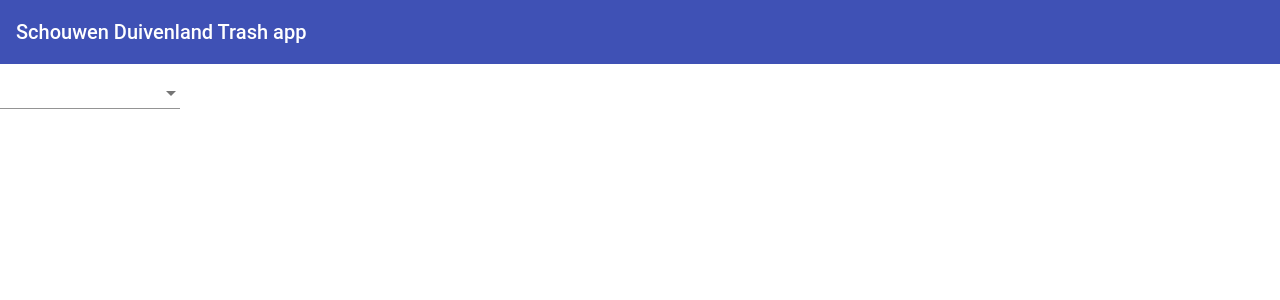
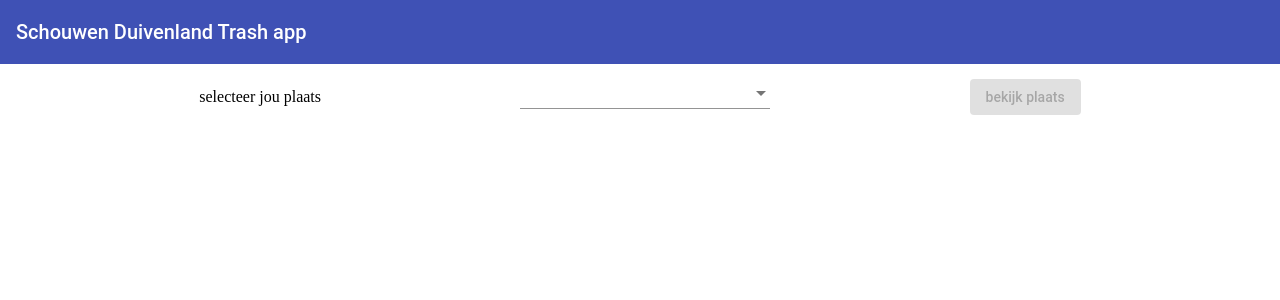
Before and after one commit to barld/sd-trash, an Angular app: page / in a window 1280 px wide. Shown: the top 300 px of the page. Built offline with nearby package versions, Linux system fonts and the light colour scheme.

Commit message:
fix compilation bug  and make use of flexbox to align items

```diff
--- a/src/app/app.module.ts
+++ b/src/app/app.module.ts
@@ -4,6 +4,7 @@ import { BrowserAnimationsModule } from '@angular/platform-browser/animations';
 
 import { MatToolbarModule } from '@angular/material/toolbar';
 import { MatSelectModule } from '@angular/material/select';
+import {MatButtonModule} from '@angular/material/button';
 
 import { AppComponent } from './app.component';
 import { PlaceSelectorComponent } from './place-selector/place-selector.component';
@@ -25,7 +26,10 @@ import { PlaceOverviewComponent } from './place-overview/place-overview.componen
     // material modules
     MatToolbarModule,
     MatSelectModule,
-    AppRoutingModule
+    MatButtonModule,
+
+    // routing as last
+    AppRoutingModule,
   ],
   providers: [PlaceSelectorService],
   bootstrap: [AppComponent]
--- a/src/app/place-selector/place-selector.component.css
+++ b/src/app/place-selector/place-selector.component.css
@@ -0,0 +1,10 @@
+header {
+    display: flex;
+    justify-content: space-evenly;
+    align-items: center;
+    flex-wrap: wrap;
+}
+
+mat-form-field {
+    min-width: 250px;
+}
--- a/src/app/place-selector/place-selector.component.html
+++ b/src/app/place-selector/place-selector.component.html
@@ -1,7 +1,13 @@
-<mat-form-field>
-  <mat-select [(value)]="selectedPlace">
-    <mat-option *ngFor="let place of placeStream | async" [value]="place">{{place.name}}</mat-option>
-  </mat-select>
-</mat-form-field>
+<header>
+  <p>selecteer jou plaats</p>
 
-<a *ngIf="selectedPlace" routerLink="/place/{{selectedPlace.selectionName}}">bekijk plaats</a>
+  <mat-form-field>
+    <mat-select [(value)]="selectedPlace">
+      <mat-option *ngFor="let place of placeStream | async" [value]="place">{{place.name}}</mat-option>
+    </mat-select>
+  </mat-form-field>
+
+  <a [disabled]="!selectedPlace" routerLink="/place/{{selectedPlace ? selectedPlace.selectionName: ''}}" mat-raised-button color="primary">
+    bekijk plaats
+  </a>
+</header>
```
